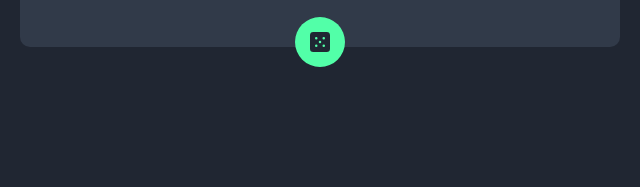
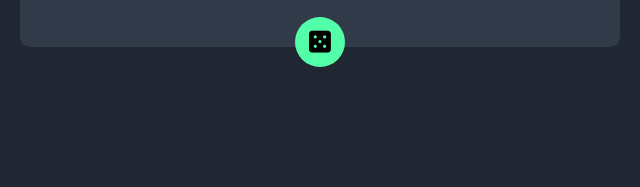
Before and after one commit to rajastra/Advice-generator-app, a plain HTML site: page index.html in a window 1280 px wide. Shown: the part 513-700 px from the top of the page, 320-960 px from the left. Drawn offline with Linux system fonts and the light colour scheme.

Commit message:
update dice

```diff
--- a/index.html
+++ b/index.html
@@ -28,8 +28,7 @@
           doloribus sapiente, natus accusamus deserunt modi."</p>
       </div>
       <span class="text-box__line"><i class="fa-solid fa-pause"></i></span>
-      <!-- <i class="fa-solid fa-dice-five"></i> -->
-      <button href="#" class="round-button"><img src="images/icon-dice.svg" alt="icon dice" /></button>
+      <button href="#" class="round-button"><i class="fa-solid fa-dice-five"></i></button>
     </div>
   </main>
   <div class="attribution">
--- a/style.css
+++ b/style.css
@@ -101,12 +101,6 @@ main {
    background-color: currentColor;
 }
 
-img {
-   display: inline-block;
-   width: 2rem;
-   height: 2rem;
-}
-
 .round-button {
    align-self: center;
    display: flex;
@@ -114,6 +108,7 @@ img {
    justify-content: center;
    width: 5rem;
    height: 5rem;
+   font-size: 2.5rem;
    border: none;
    border-radius: 50%;
    text-align: center;
```
